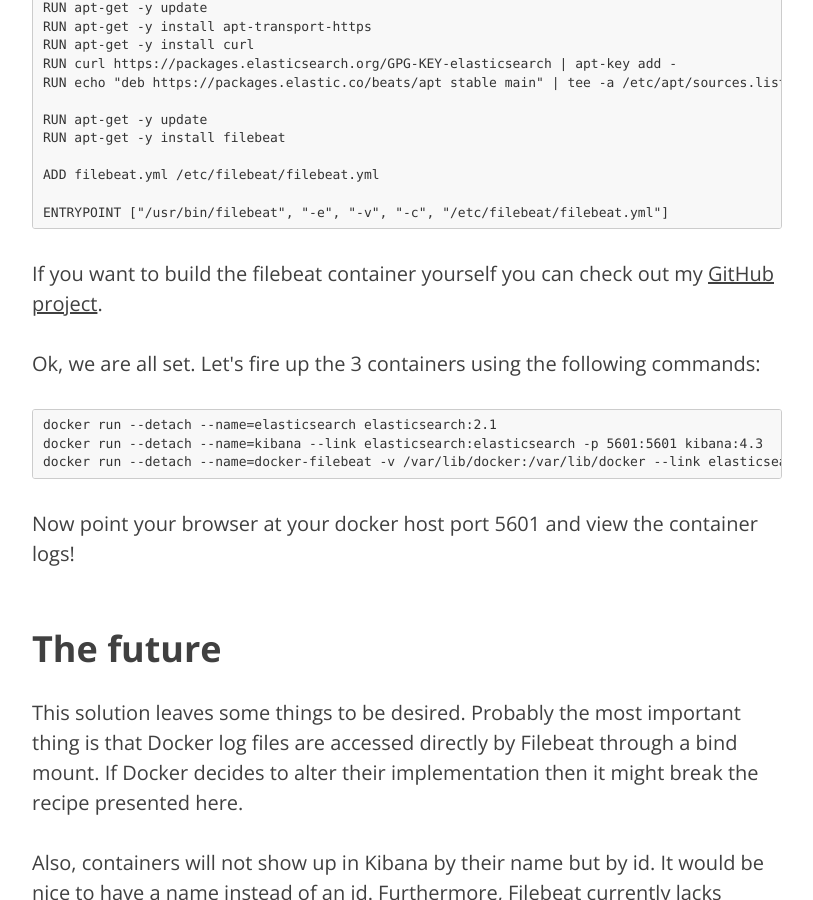
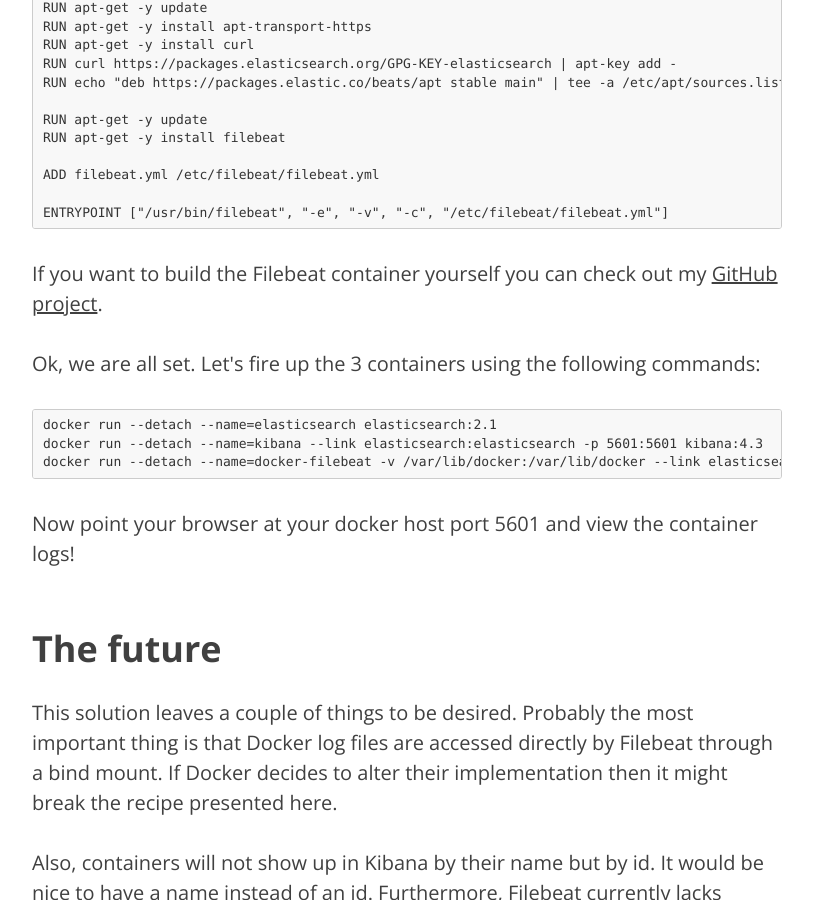
Before and after one commit to eembsen/eembsen.github.io, a Jekyll site: the page built from _posts/2015-12-05-docker-es-filebeat.markdown, in a window 1280 px wide and 900 px high, scrolled down 2243 px. Shown: the whole window, without its empty margins (233-1046 px from the left). Built offline with Jekyll 4.4.1, drawn with Linux system fonts in a browser that asks for light colours; nearby versions of some CDN libraries.

```diff
--- a/_posts/2015-12-05-docker-es-filebeat.markdown
+++ b/_posts/2015-12-05-docker-es-filebeat.markdown
@@ -78,7 +78,7 @@ ADD filebeat.yml /etc/filebeat/filebeat.yml
 ENTRYPOINT ["/usr/bin/filebeat", "-e", "-v", "-c", "/etc/filebeat/filebeat.yml"]
 </pre>
 
-<p>If you want to build the filebeat container yourself you can check out my <a href="https://github.com/eembsen/docker-filebeat">GitHub project</a>.<p>
+<p>If you want to build the Filebeat container yourself you can check out my <a href="https://github.com/eembsen/docker-filebeat">GitHub project</a>.<p>
 
 <p>Ok, we are all set. Let's fire up the 3 containers using the following commands:<p>
 
@@ -92,7 +92,7 @@ docker run --detach --name=docker-filebeat -v /var/lib/docker:/var/lib/docker --
 
 <h2 class="section-heading">The future</h2>
 
-<p>This solution leaves some things to be desired. Probably the most important thing is that Docker log files are
+<p>This solution leaves a couple of things to be desired. Probably the most important thing is that Docker log files are
 accessed directly by Filebeat through a bind mount. If Docker decides to alter their implementation then it might break
 the recipe presented here.</p>
 
```
